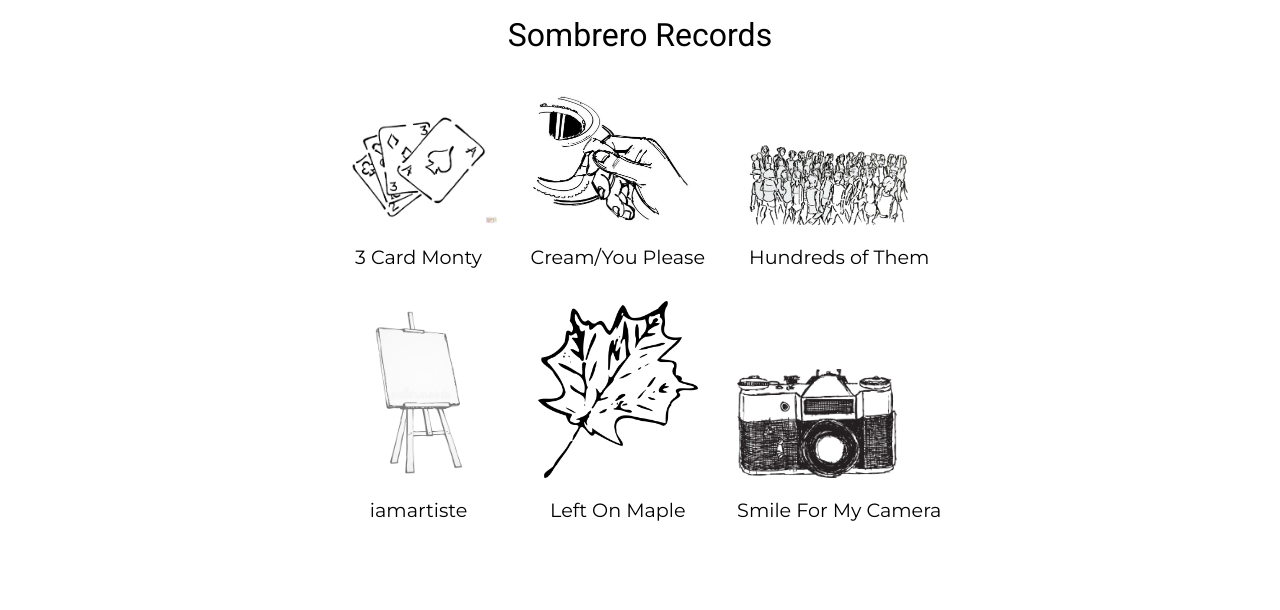
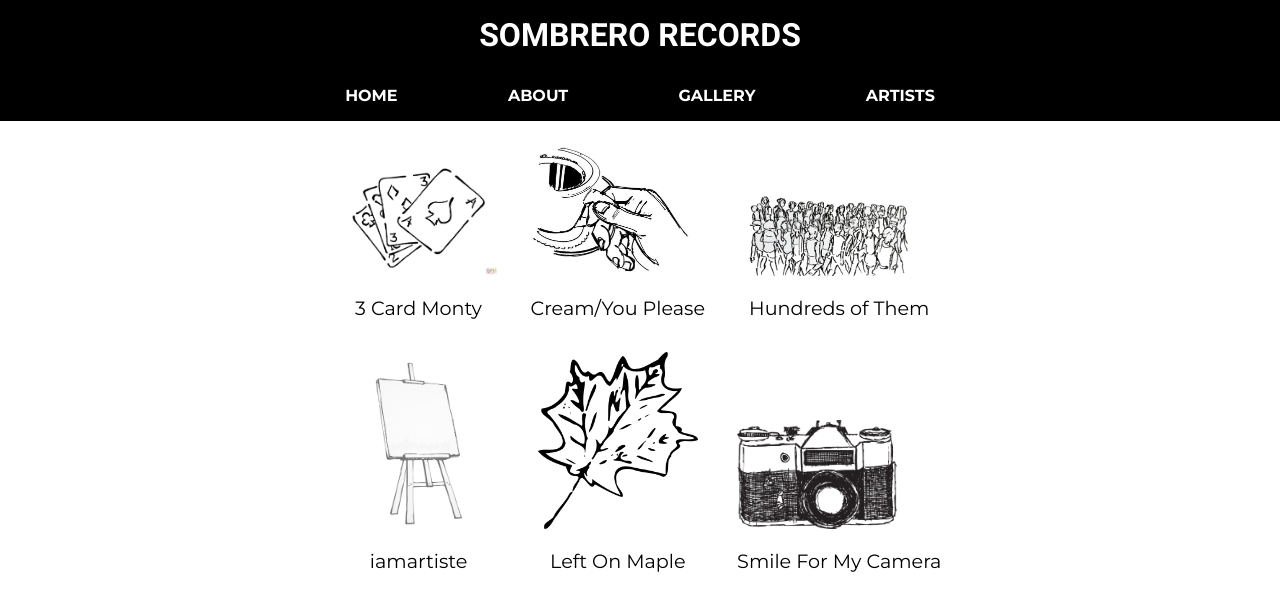
Before and after one commit to bdr888/sombrero, a React (Create React App) app in the folder client/: page / in a window 1280 px wide. Shown: the top 610 px of the page. Built offline with nearby package versions, Linux system fonts and the light colour scheme.

Commit message:
feat(client, header, about): add about page, update header with links

```diff
--- /dev/null
+++ b/client/src/About/About.jsx
@@ -0,0 +1,13 @@
+import React from 'react';
+import { AboutWrapper, Image, Paragraph } from './About.styled';
+
+const About = () => (
+  <AboutWrapper>
+    <Image />
+    <Paragraph>I'm the about page.</Paragraph>
+    <Paragraph>Lorem ipsum dolor amet neutra pickled messenger bag sriracha subway tile put a bird on it literally gluten-free chicharrones farm-to-table blue bottle chambray mustache vegan cray. +1 vexillologist enamel pin copper mug, ugh fingerstache aesthetic. Fam shabby chic hammock brooklyn, deep v marfa la croix succulents kickstarter. Bushwick 90's kinfolk, swag subway tile portland YOLO selvage vegan vape next level kickstarter pabst photo booth hammock.</Paragraph>
+    <Paragraph>Kombucha mumblecore shoreditch williamsburg pop-up man braid celiac salvia bushwick flannel plaid cardigan wolf PBR&B. Vinyl tofu ugh, taiyaki cornhole mixtape direct trade. Bitters portland wolf lomo microdosing, authentic hella kogi tacos. Beard blog hexagon cray chillwave, tattooed roof party activated charcoal godard. Readymade +1 church-key, 90's tattooed leggings street art fixie typewriter pug paleo pok pok food truck. Street art you probably haven't heard of them pour-over, woke gochujang taxidermy activated charcoal four dollar toast hella.</Paragraph>
+  </AboutWrapper>
+);
+
+export default About;
--- /dev/null
+++ b/client/src/About/About.styled.js
@@ -0,0 +1,27 @@
+import styled from 'styled-components';
+
+const AboutWrapper = styled.div`
+  display: flex;
+  flex-direction: column;
+  align-items: center;
+  max-width: 700px;
+  margin: 0 auto;
+  padding: 2rem 1rem;
+`;
+
+const Image = styled.div`
+  width: 250px;
+  height: 250px;
+  border: 1px solid black;
+  margin: 1rem 0;
+`;
+
+const Paragraph = styled.p`
+  margin: 1rem 0;
+`;
+
+export {
+  AboutWrapper,
+  Image,
+  Paragraph,
+};
--- a/client/src/App.js
+++ b/client/src/App.js
@@ -4,6 +4,7 @@ import { Wrapper } from './App.styled';
 import Header from './Header';
 import Home from './Home';
 import Artist from './Artist';
+import About from './About/About';
 
 class App extends Component {
   render() {
@@ -13,6 +14,7 @@ class App extends Component {
         <Router>
           <Home path="/" />
           <Artist path=":artistId" />
+          <About path="/about" />
         </Router>
       </Wrapper>
     );
--- a/client/src/Header.jsx
+++ b/client/src/Header.jsx
@@ -1,16 +1,17 @@
 import React from 'react';
-import { Wrapper, MyLink, Title } from './Header.styled';
-// import sombrero from './assets/SombreroTitle.png';
-
-// @todo make header smaller on artist page
-// @todo
+import { Links, Section, Wrapper, MyLink, Title } from './Header.styled';
 
 const Header = () => (
   <Wrapper>
     <MyLink to={'/'}>
       <Title>Sombrero Records</Title>
-      {/* <Sombrero alt="home" src={sombrero} /> */}
     </MyLink>
+    <Links>
+      <MyLink to={'/'}>Home</MyLink>
+      <MyLink to={'/about'}>About</MyLink>
+      <MyLink to={'/'}>Gallery</MyLink>
+      <MyLink to={'/'}>Artists</MyLink>
+    </Links>
   </Wrapper>
 );
 
--- a/client/src/Header.styled.js
+++ b/client/src/Header.styled.js
@@ -2,32 +2,38 @@ import styled from 'styled-components';
 import { Link } from '@reach/router';
 
 const Wrapper = styled.div`
-  margin: 1rem auto;
+  background-color: black;
+  width: 100%;
+  padding-bottom: 1rem;
 `;
 
-const Sombrero = styled.img`
-  margin: 0 auto;
-  width: 90%;
-  height: auto;
+// const Sombrero = styled.img`
+//   margin: 0 auto;
+//   width: 90%;
+//   height: auto;
 
-  @media (min-width:515px) {
-    width: auto;
-    height: 50px;
-  }
-`;
+//   @media (min-width:515px) {
+//     width: auto;
+//     height: 50px;
+//   }
+// `;
 
 const Title = styled.div`
   font-family: 'Roboto', cursive;
   font-size: 2rem;
   text-align: center;
+  color: white;
+  padding: 1rem 0 2rem;
 `;
 
 const MyLink = styled(Link)`
   text-decoration: none;
-  color: black;
+  color: white;
+  text-transform: uppercase;
+  font-weight: 600;
 
     &:link{
-      color: black;
+      color: white;
     }
 
     &:hover{
@@ -37,11 +43,26 @@ const MyLink = styled(Link)`
     &:active{
       color: #f410b1;
     }
- `;
+`;
+
+const Links = styled.div`
+  display: flex;
+  justify-content: space-around;
+  margin: 0 auto;
+  max-width: 700px;
+`;
+
+const Section = styled.div`
+color: white;
+text-transform: uppercase;
+font-weight: 600;
+`;
 
 export {
   Wrapper,
-  Sombrero,
+  // Sombrero,
   Title,
   MyLink,
+  Links,
+  Section,
 };
```
